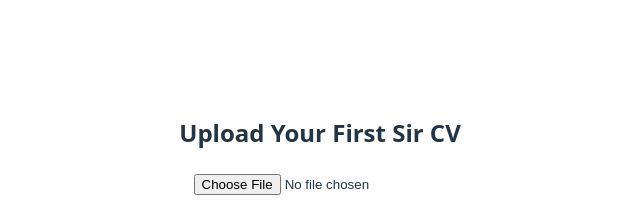
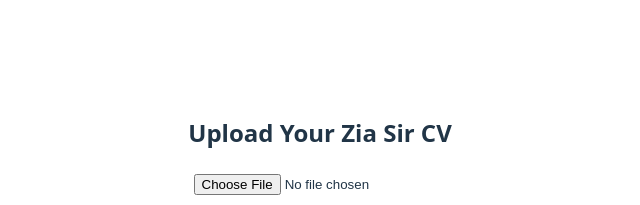
Before and after one commit to Kazim55Raza/PDFExtractor, a React (Vite) app in the folder upload/: page / in a window 1280 px wide. Shown: the part 210-415 px from the top of the page, without its empty margins (320-960 px from the left). Built offline with nearby package versions, Linux system fonts and the light colour scheme.

Commit message:
Update heading text for CV upload section

```diff
--- a/upload/src/App.jsx
+++ b/upload/src/App.jsx
@@ -77,7 +77,7 @@ export default function App() {
 
   return (
     <div style={{ padding: "20px", maxWidth: "700px", margin: "auto" }}>
-      <h2>Upload Your First Sir CV</h2>
+      <h2>Upload Your Zia  Sir CV</h2>
 
       <input type="file" accept=".pdf,image/*" onChange={handleFileChange} />
 
```
